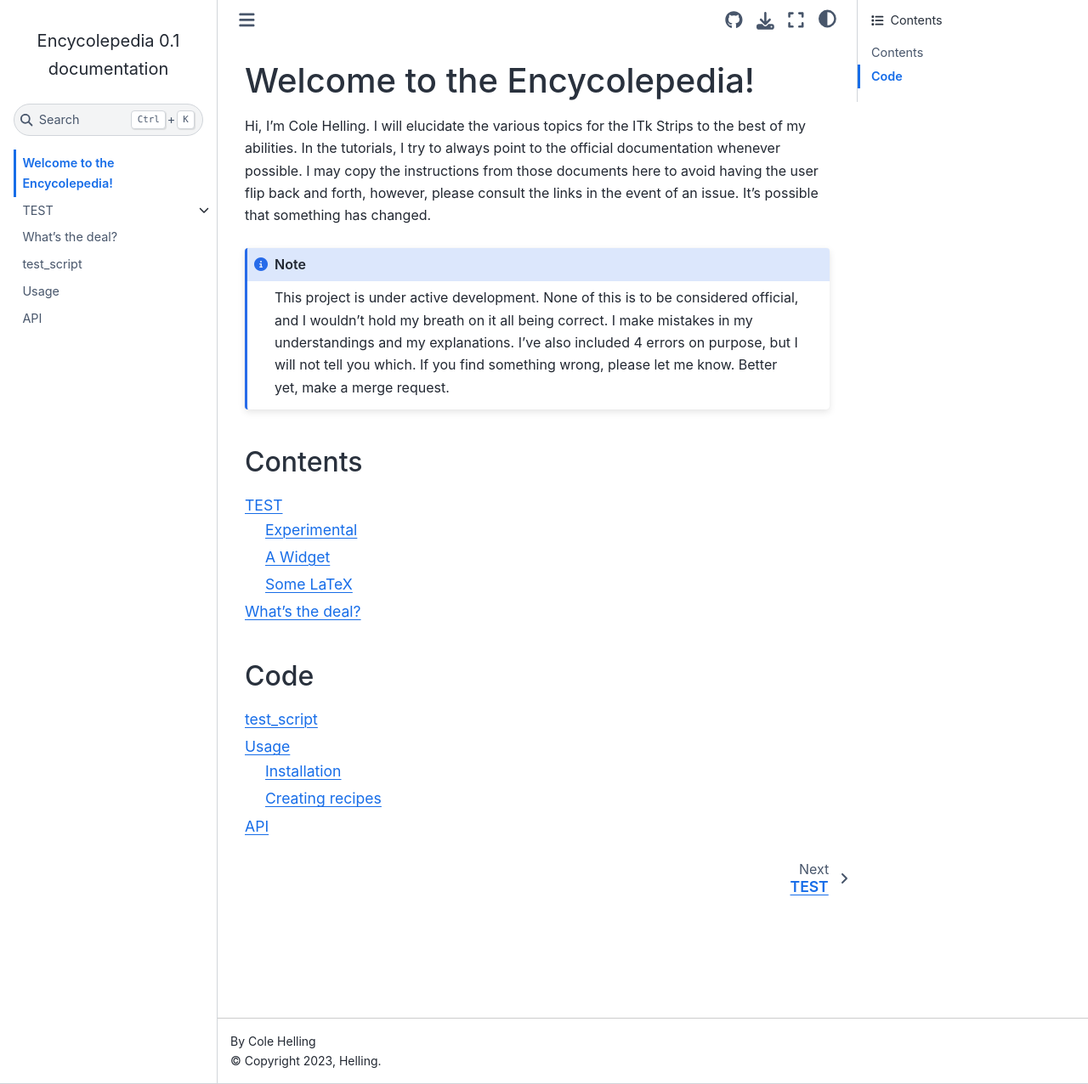
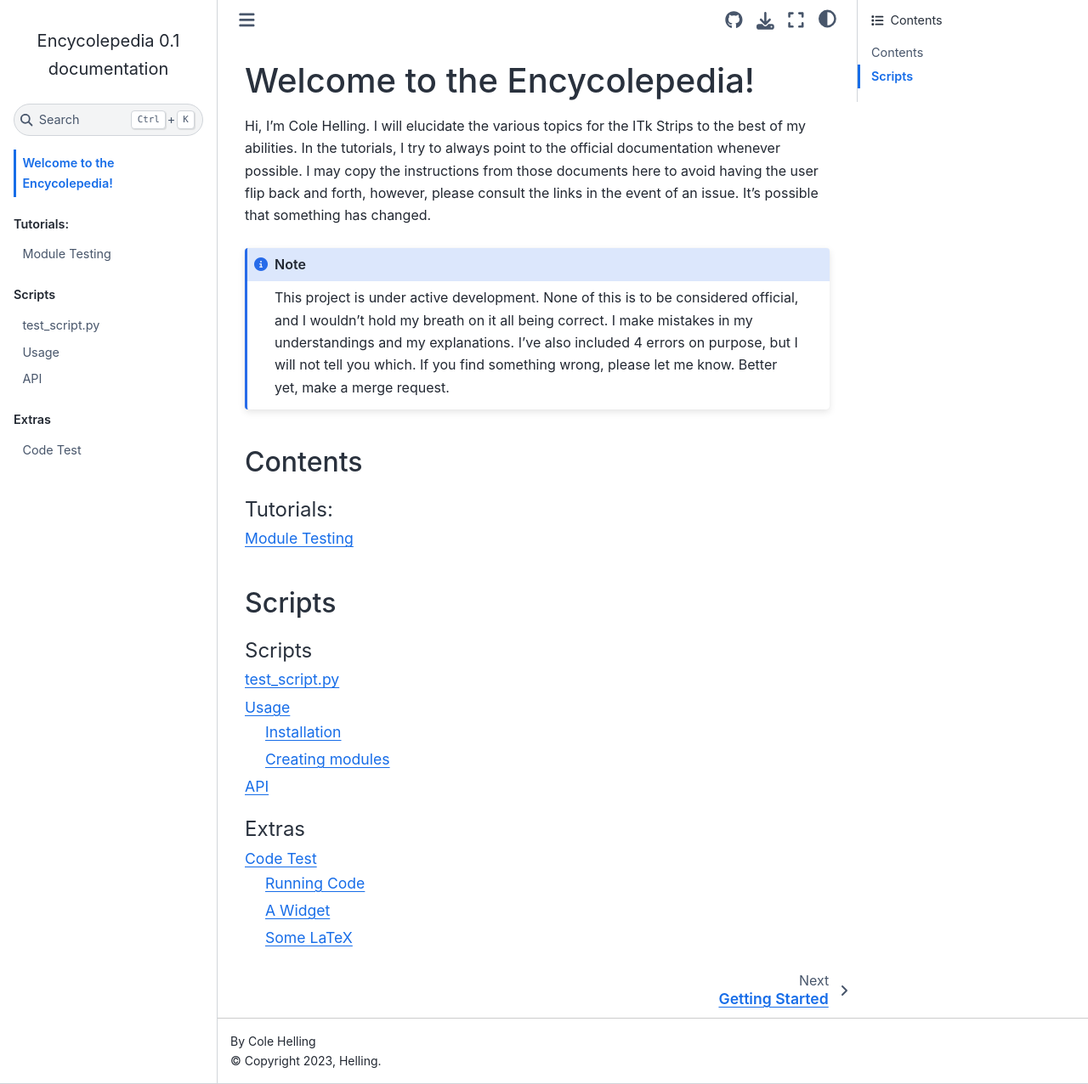
Before and after one commit to chelling87/Encycolepedia, a Sphinx documentation site: the page built from docs/source/index.rst, in a window 1280 px wide and 1276 px high. Shown: the whole window at 85% size. Built offline with Sphinx 7.4.7 and the Sphinx Book theme 1.1.4, drawn with Linux system fonts in a browser that asks for light colours.

Commit message:
Okay, I think we have some things working finally

```diff
--- /dev/null
+++ b/docs/source/ModuleTesting/GettingStarted.rst
@@ -0,0 +1,4 @@
+Getting Started
+===============
+
+In order to begin, you must first begin.
--- a/docs/source/conf.py
+++ b/docs/source/conf.py
@@ -10,7 +10,7 @@ copyright = '2023, Helling'
 author = 'Cole Helling'
 
 release = '0.1'
-version = '0.1.0'
+version = '0.1.1'
 
 # -- General configuration
 
--- a/docs/source/generated/test_script.rst
+++ b/docs/source/generated/test_script.rst
@@ -13,7 +13,7 @@ test\_script
 
    .. autosummary::
 
-      get_random_ingredients
+      get_random_modules
 
 
 
--- a/docs/source/index.rst
+++ b/docs/source/index.rst
@@ -1,5 +1,6 @@
+=============================
 Welcome to the Encycolepedia!
-====================================
+=============================
 
 Hi, I'm Cole Helling. I will elucidate the various topics for the ITk Strips to
 the best of my abilities. In the tutorials, I try to always point to the
@@ -17,19 +18,29 @@ has changed.
   wrong, please let me know. Better yet, make a merge request.
 
 
+--------
 Contents
 --------
 
 .. toctree::
+  :caption: Tutorials:
+  :titlesonly:
 
-  test
-  thing1/thing2
+  Module Testing <ModuleTesting/GettingStarted>
 
-Code
-----
+-------
+Scripts
+-------
 
 .. toctree::
+  :maxdepth: 2
+  :caption: Scripts
 
-  generated/test_script
-  usage
-  api
+  test_script.py <generated/test_script>
+  Usage <usage>
+  API   <api>
+
+.. toctree::
+  :caption: Extras
+
+  Code Test <test>
--- a/docs/source/thing1/thing2.md
+++ /dev/null
@@ -1,3 +0,0 @@
-# What's the deal?
-
-Hello, this is thing2
```
Also changed, not shown: docs/source/test.rst (+32 -17 lines), docs/source/usage.rst (+7 -9 lines), docs/test_script.py (+6 -6 lines), docs/source/example.ipynb (deleted), 2 other files.
